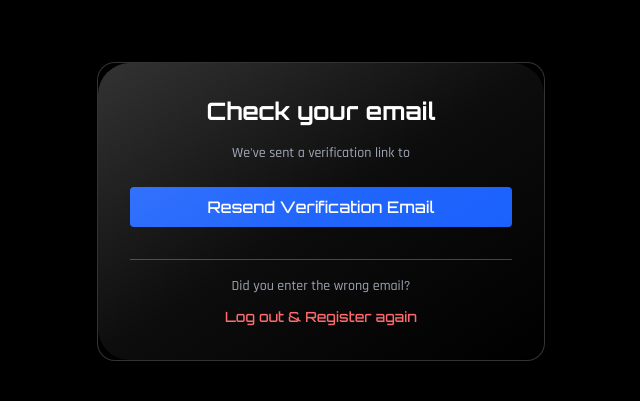
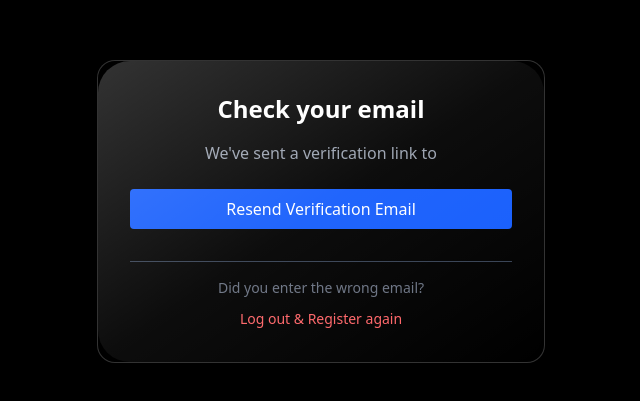
Before and after one commit to skmdJeesan/Convolution-XI, a Next.js app: page /verify-email in a window 1280 px wide. Shown: the part 189-590 px from the top of the page, without its empty margins (319-959 px from the left). Built offline with nearby package versions, Linux system fonts and the light colour scheme; no server answers.

Commit message:
some modifications

```diff
--- a/src/app/verify-email/page.tsx
+++ b/src/app/verify-email/page.tsx
@@ -71,16 +71,16 @@ const VerifyPageContent = () => {
 
         {status === "waiting" && (
           <div>
-             <h1 className="text-2xl font-orbitron text-white font-bold mb-4">Check your email</h1>
-             <p className="text-gray-400 font-rajdhani text-sm font-medium mb-6">
+             <h1 className="text-2xl text-white font-bold mb-4">Check your email</h1>
+             <p className="text-gray-400 mb-6">
                We've sent a verification link to <br/>
-               <span className="text-white font-rajdhani">{session?.user?.email}</span>
+               <span className="text-white font-mono">{session?.user?.email}</span>
              </p>
 
              <button
                onClick={handleResendEmail}
                disabled={isResending}
-               className="w-full px-4 py-2 bg-blue-600 text-white font-orbitron font-base font-medium  rounded hover:bg-blue-700 disabled:opacity-50 transition mb-4"
+               className="w-full px-4 py-2 bg-blue-600 text-white rounded hover:bg-blue-700 disabled:opacity-50 transition mb-4"
              >
                {isResending ? "Sending..." : "Resend Verification Email"}
              </button>
@@ -89,10 +89,10 @@ const VerifyPageContent = () => {
 
              {/* what if the user registerd with wrong gmail or typo */}
              <div className="border-t border-gray-700 pt-4 mt-4">
-               <p className="text-gray-400 font-rajdhani text-sm font-medium mb-2">Did you enter the wrong email?</p>
+               <p className="text-sm text-gray-500 mb-2">Did you enter the wrong email?</p>
                <button
                  onClick={() => signOut({ callbackUrl: "/register" })}
-                 className="font-orbitron font-medium text-sm text-red-400 hover:text-red-300 hover:underline"
+                 className="text-sm text-red-400 hover:text-red-300 hover:underline"
                >
                  Log out & Register again
                </button>
```
